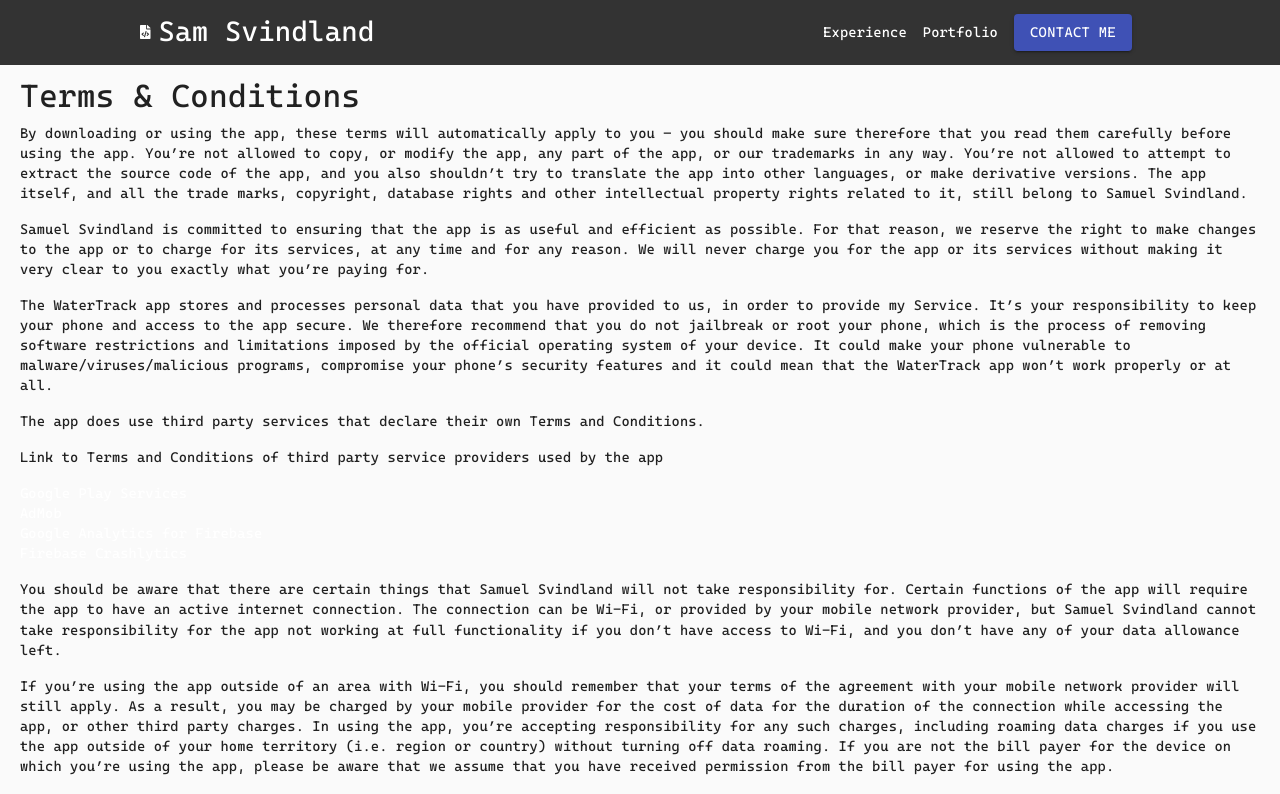
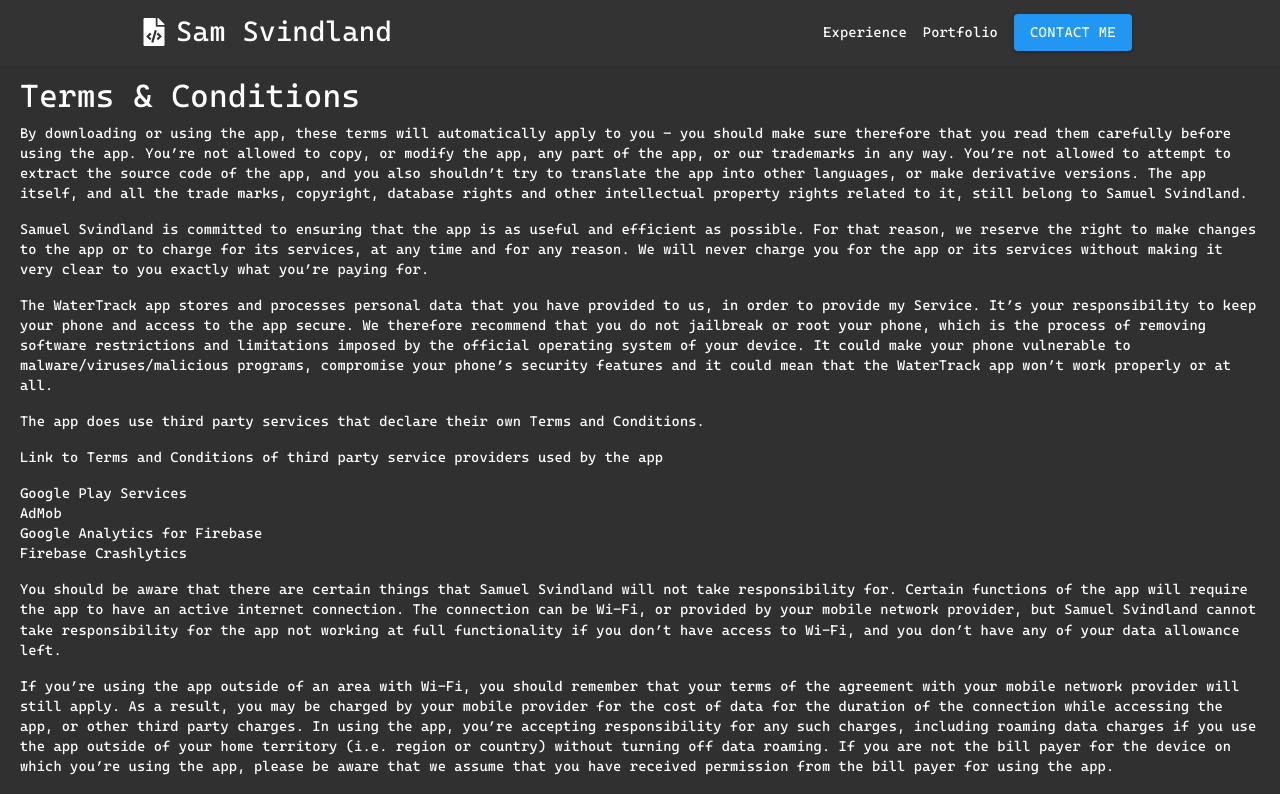
Before and after one commit to swsvindland/Portfolio, a Next.js app: page /terms in a window 1280 px wide. Shown: the top 794 px of the page. Built offline with nearby package versions, Linux system fonts and the light colour scheme.

Commit message:
rework mui nextjs styling

```diff
--- a/components/Header.tsx
+++ b/components/Header.tsx
@@ -27,8 +27,8 @@
     },
   },
   icon: {
-    width: "2em",
-    height: "2em",
+    width: "2em !important",
+    height: "2em !important",
     marginRight: theme.spacing(1),
   },
   item: {
--- a/components/Theme.tsx
+++ b/components/Theme.tsx
@@ -2,6 +2,19 @@
 import React, { FC } from "react";
 
 const theme = createMuiTheme({
+  palette: {
+    type: "dark",
+    primary: {
+      light: "#6ec6ff",
+      main: "#2196f3",
+      dark: "#0069c0",
+    },
+    secondary: {
+      light: "#d05ce3",
+      main: "#9c27b0",
+      dark: "#6a0080",
+    },
+  },
   overrides: {
     MuiTypography: {
       h1: {
@@ -44,6 +57,26 @@
         fontFamily: "CascadiaCode",
         fontSize: "1em",
       },
+      overline: {
+        fontFamily: "CascadiaCode",
+        fontSize: "1em",
+        textTransform: "uppercase",
+      },
+      button: {
+        fontFamily: "CascadiaCode",
+        fontSize: "1em",
+        textTransform: "uppercase",
+      },
+    },
+    MuiButton: {
+      label: {
+        fontFamily: "CascadiaCode",
+      },
+    },
+    MuiLink: {
+      root: {
+        fontFamily: "CascadiaCode",
+      },
     },
   },
   props: {
--- a/pages/_app.tsx
+++ b/pages/_app.tsx
@@ -5,8 +5,17 @@
 import "bootstrap/dist/css/bootstrap.min.css";
 
 import Theme from "../components/Theme";
+import { useEffect } from "react";
 
 function MyApp({ Component, pageProps }) {
+  useEffect(() => {
+    // Remove the server-side injected CSS.
+    const jssStyles = document.querySelector("#jss-server-side");
+    if (jssStyles) {
+      jssStyles.parentElement.removeChild(jssStyles);
+    }
+  }, []);
+
   return (
     <Theme>
       <Component {...pageProps} />
--- /dev/null
+++ b/pages/_document.tsx
@@ -0,0 +1,51 @@
+import Document, { Head, Html, Main, NextScript } from "next/document";
+
+import React from "react";
+import { ServerStyleSheets } from "@material-ui/core/styles";
+
+export default class MyDocument extends Document {
+  render() {
+    return (
+      <Html lang="en">
+        <Head>
+          <link rel="icon" href="/favicon.ico" />
+          <link
+            rel="preload"
+            href="/fonts/CascadiaCode.ttf"
+            as="font"
+            crossOrigin=""
+          />
+        </Head>
+
+        <body>
+          <Main />
+          <NextScript />
+        </body>
+      </Html>
+    );
+  }
+}
+
+// `getInitialProps` belongs to `_document` (instead of `_app`),
+// it's compatible with server-side generation (SSG).
+MyDocument.getInitialProps = async (ctx) => {
+  // Render app and page and get the context of the page with collected side effects.
+  const sheets = new ServerStyleSheets();
+  const originalRenderPage = ctx.renderPage;
+
+  ctx.renderPage = () =>
+    originalRenderPage({
+      enhanceApp: (App) => (props) => sheets.collect(<App {...props} />),
+    });
+
+  const initialProps = await Document.getInitialProps(ctx);
+
+  return {
+    ...initialProps,
+    // Styles fragment is rendered after the app and page rendering finish.
+    styles: [
+      ...React.Children.toArray(initialProps.styles),
+      sheets.getStyleElement(),
+    ],
+  };
+};
```
